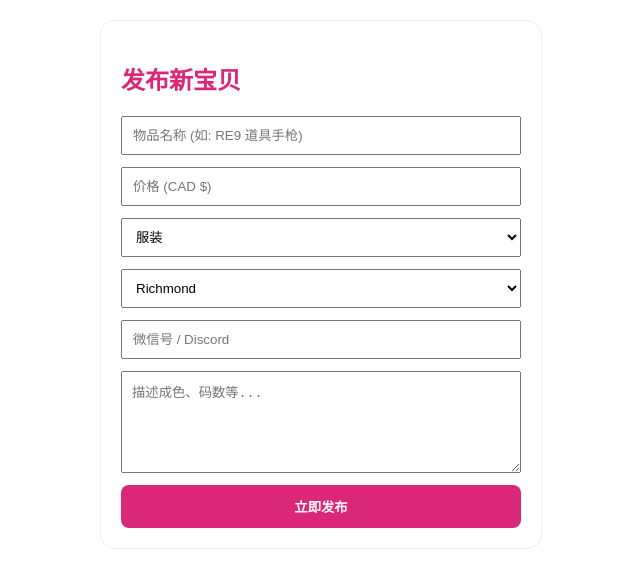
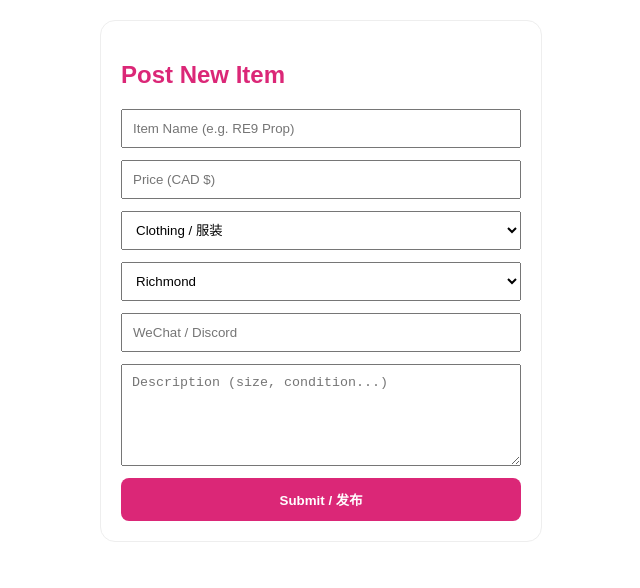
Before and after one commit to Liosnssong/cosplaytrade, a Next.js app: page /publish in a window 1280 px wide. Shown: the top 588 px of the page, without its empty margins (319-959 px from the left). Built offline with nearby package versions, Linux system fonts and the light colour scheme; no server answers.

Commit message:
Update publish.js

```diff
--- a/pages/publish.js
+++ b/pages/publish.js
@@ -4,35 +4,45 @@ import { useRouter } from 'next/router';
 
 export default function Publish() {
   const router = useRouter();
-  const [form, setForm] = useState({ title: '', price: '', category: '服装', location: 'Richmond', contact_info: '', description: '' });
+  const [form, setForm] = useState({
+    title: '',
+    price: '',
+    category: 'Clothing',
+    location: 'Richmond',
+    contact_info: '',
+    description: ''
+  });
 
   async function handleSubmit(e) {
     e.preventDefault();
     const { error } = await supabase.from('posts').insert([form]);
     if (error) {
-      alert('发布失败，请检查数据库连接');
+      alert('Error connecting to database');
     } else {
-      alert('恭喜！发布成功');
+      alert('Success! Posted.');
       router.push('/');
     }
   }
 
   return (
     <div style={{ maxWidth: '400px', margin: '20px auto', padding: '20px', fontFamily: 'sans-serif', border: '1px solid #eee', borderRadius: '15px' }}>
-      <h2 style={{ color: '#db2777' }}>发布新宝贝</h2>
+      <h2 style={{ color: '#db2777' }}>Post New Item</h2>
       <form onSubmit={handleSubmit} style={{ display: 'flex', flexDirection: 'column', gap: '12px' }}>
-        <input placeholder="物品名称 (如: RE9 道具手枪)" required style={{ padding: '10px' }} onChange={e => setForm({...form, title: e.target.value})} />
-        <input placeholder="价格 (CAD $)" type="number" style={{ padding: '10px' }} onChange={e => setForm({...form, price: e.target.value})} />
+        <input placeholder="Item Name (e.g. RE9 Prop)" required style={{ padding: '10px' }} onChange={e => setForm({...form, title: e.target.value})} />
+        <input placeholder="Price (CAD $)" type="number" style={{ padding: '10px' }} onChange={e => setForm({...form, price: e.target.value})} />
         <select style={{ padding: '10px' }} onChange={e => setForm({...form, category: e.target.value})}>
-          <option>服装</option><option>道具</option><option>假发</option><option>其他</option>
+          <option value="Clothing">Clothing / 服装</option>
+          <option value="Prop">Prop / 道具</option>
+          <option value="Wig">Wig / 假发</option>
+          <option value="Other">Other / 其他</option>
         </select>
         <select style={{ padding: '10px' }} onChange={e => setForm({...form, location: e.target.value})}>
           <option>Richmond</option><option>Burnaby</option><option>Vancouver DT</option>
-          <option>Coquitlam</option><option>Surrey</option><option>Metrotown面交</option>
+          <option>Coquitlam</option><option>Surrey</option><option>Metrotown</option>
         </select>
-        <input placeholder="微信号 / Discord" required style={{ padding: '10px' }} onChange={e => setForm({...form, contact_info: e.target.value})} />
-        <textarea placeholder="描述成色、码数等..." style={{ padding: '10px', height: '80px' }} onChange={e => setForm({...form, description: e.target.value})} />
-        <button type="submit" style={{ background: '#db2777', color: 'white', padding: '12px', border: 'none', borderRadius: '8px', cursor: 'pointer', fontWeight: 'bold' }}>立即发布</button>
+        <input placeholder="WeChat / Discord" required style={{ padding: '10px' }} onChange={e => setForm({...form, contact_info: e.target.value})} />
+        <textarea placeholder="Description (size, condition...)" style={{ padding: '10px', height: '80px' }} onChange={e => setForm({...form, description: e.target.value})} />
+        <button type="submit" style={{ background: '#db2777', color: 'white', padding: '12px', border: 'none', borderRadius: '8px', cursor: 'pointer', fontWeight: 'bold' }}>Submit / 发布</button>
       </form>
     </div>
   );
```
